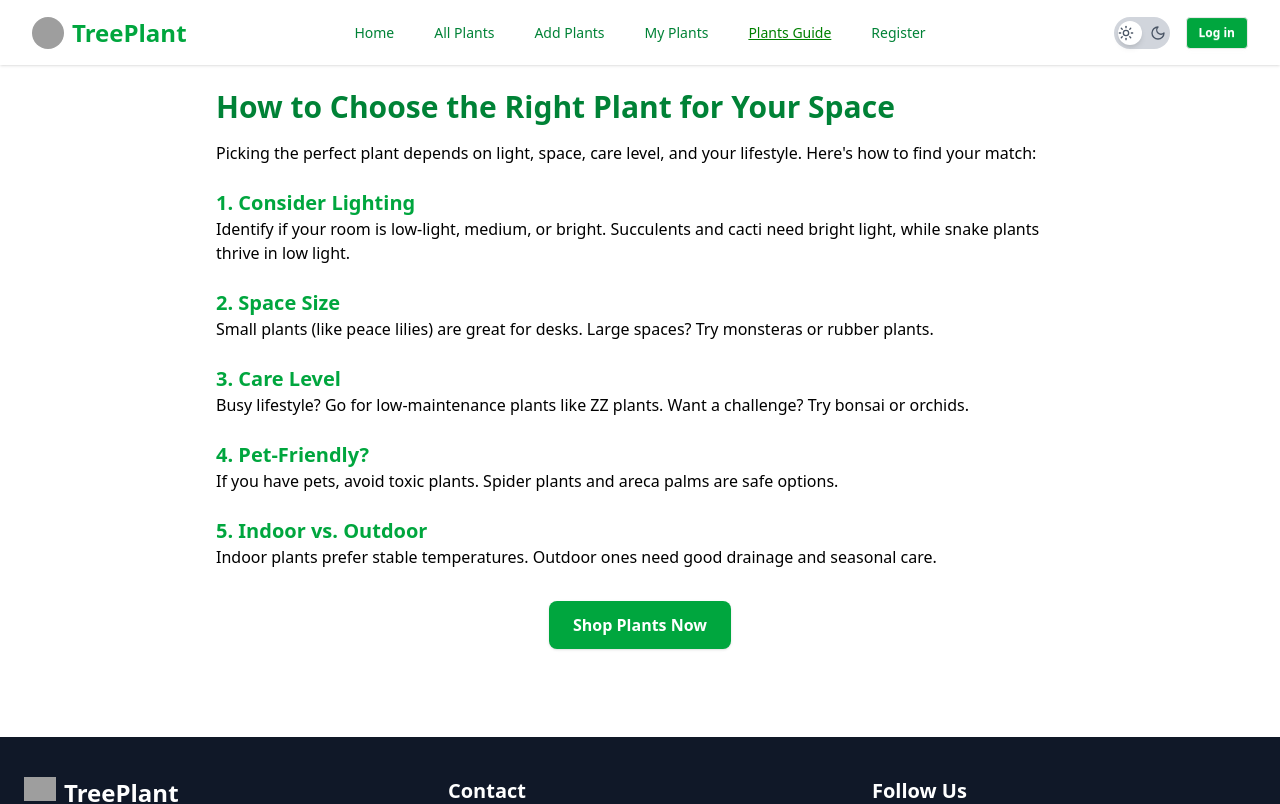
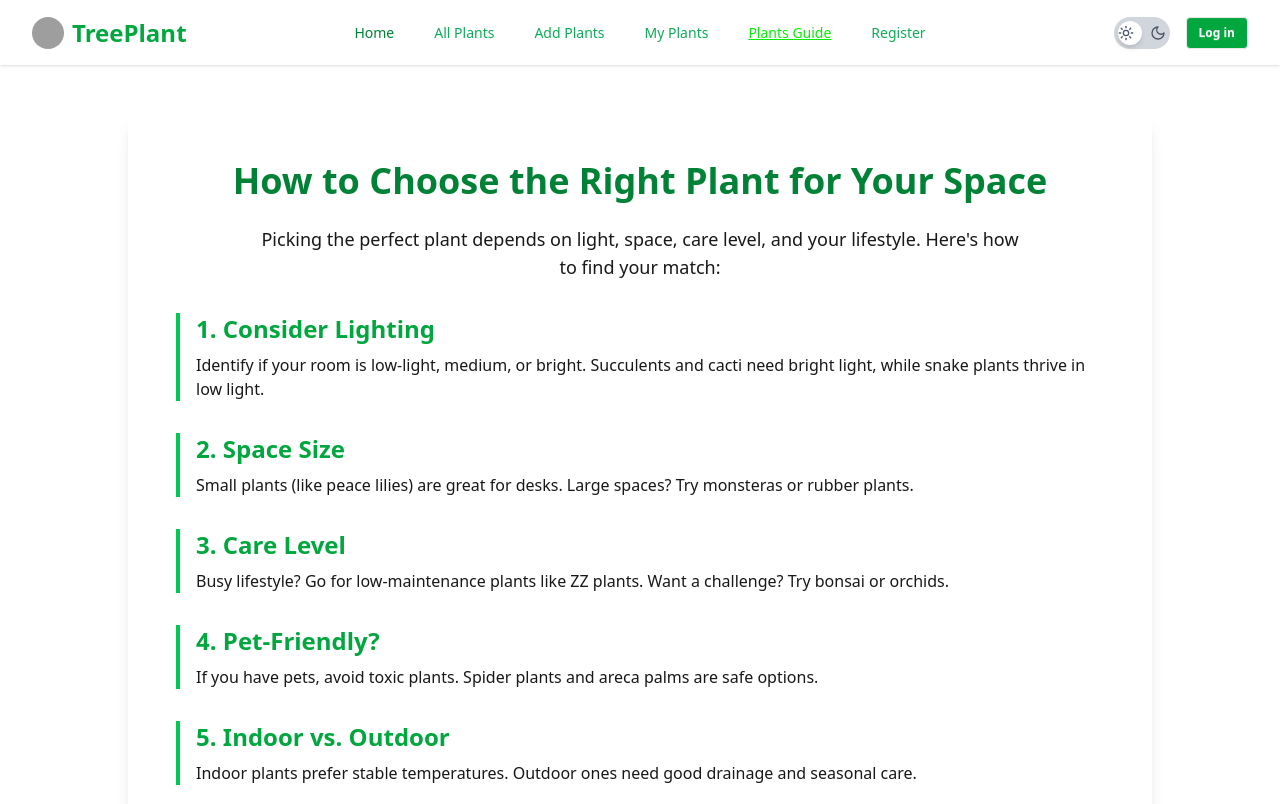
Before and after one commit to smnahidweb/tree-plant-store-client, a React (Vite) app: page /plantsGuide in a window 1280 px wide. Shown: the top 804 px of the page. Built offline with nearby package versions, Linux system fonts and the light colour scheme; no server answers; grey boxes are pictures that could not be loaded.

Commit message:
fixed some minors bugs

```diff
--- a/src/Components/Loading.jsx
+++ b/src/Components/Loading.jsx
@@ -2,7 +2,7 @@ import React from 'react';
 
 const Loading = () => {
     return (
-        <div className='text-center '>
+        <div className='text-center mt-8 '>
             <span className="loading loading-bars loading-xs"></span>
 <span className="loading loading-bars loading-sm"></span>
 <span className="loading loading-bars loading-md"></span>
--- a/src/Components/Navbar.jsx
+++ b/src/Components/Navbar.jsx
@@ -41,11 +41,11 @@ const Navbar = () => {
   const links = (
     <>
       <li><NavLink to="/">Home</NavLink></li>
-      <li><NavLink to="/allPlants">All Plants</NavLink></li>
-      <li><NavLink to="/addPlants">Add Plants</NavLink></li>
-      <li><NavLink to="/myPlants">My Plants</NavLink></li>
-      <li><NavLink to="/plantsGuide">Plants Guide </NavLink></li>
-      <li><NavLink to="/register">Register</NavLink></li>
+      <li><NavLink className={'text-[var(--HEADING-TITLE-TEXT)]'} to="/allPlants">All Plants</NavLink></li>
+      <li><NavLink className={'text-[var(--HEADING-TITLE-TEXT)]'} to="/addPlants">Add Plants</NavLink></li>
+      <li><NavLink className={'text-[var(--HEADING-TITLE-TEXT)]'} to="/myPlants">My Plants</NavLink></li>
+      <li><NavLink className={'text-[var(--HEADING-TITLE-TEXT)]'} to="/plantsGuide">Plants Guide </NavLink></li>
+      <li><NavLink className={'text-[var(--HEADING-TITLE-TEXT)]'} to="/register">Register</NavLink></li>
     </>
   );
 
--- a/src/Components/UpComingCard.jsx
+++ b/src/Components/UpComingCard.jsx
@@ -55,7 +55,7 @@ useEffect(() => {
       </h2>
 
       {upcomingWateringPlants.length === 0 ? (
-        <p className="text-center text-gray-500 text-lg">No plants need watering today.</p>
+        <p className="text-center text-gray-500 text-lg">No plants need watering today. if you check the Functionality then in Add plant section, you give the todays date</p>
       ) : (
         <ul className="space-y-6 divide-y divide-green-100 bg-green-50 rounded-2xl p-6 shadow-sm">
           {upcomingWateringPlants.map((plant) => (
--- a/src/Layout/HomeLayout.jsx
+++ b/src/Layout/HomeLayout.jsx
@@ -11,7 +11,7 @@ const HomeLayout = () => {
                 <Navbar></Navbar>
 
             </header>
-            <main>
+            <main className='min-h-screen'>
                 <Outlet></Outlet>
             </main>
             <Footer></Footer>
--- a/src/Pages/MobileCard.jsx
+++ b/src/Pages/MobileCard.jsx
@@ -28,23 +28,23 @@ const MobileCard = ({ data }) => {
   </thead>
 
   <tbody>
-    <tr className="block md:table-row md:border-none bg-white hover:bg-green-50 transition duration-300 ease-in-out border rounded-lg md:rounded-none mb-4 md:mb-0">
+    <tr className="block md:table-row md:border-none  hover:bg-green-50 transition duration-300 ease-in-out border rounded-lg md:rounded-none mb-4 md:mb-0">
 
 
-      <td className="block md:table-cell border border-green-200 px-6 py-4 text-sm text-green-900 font-medium">
-        <span className="md:hidden block text-xs font-semibold text-green-600 mb-1">Name</span>
+      <td className="block md:table-cell border border-green-200 px-6 py-4 text-sm text-[var(--TEXT-COLOR)]font-medium">
+        <span className="md:hidden block text-xs font-semibold text-[var(--TEXT-COLOR)] mb-1">Name</span>
         {name}
       </td>
 
 
-      <td className="block md:table-cell border border-green-200 px-6 py-4 text-sm text-green-800">
-        <span className="md:hidden block text-xs font-semibold text-green-600 mb-1">Next Watering</span>
+      <td className="block md:table-cell border border-green-200 px-6 py-4 text-sm text-[var(--TEXT-COLOR)]">
+        <span className="md:hidden block text-xs font-semibold text-[var(--TEXT-COLOR)] mb-1">Next Watering</span>
         {nextWatering}
       </td>
 
 
-      <td className="block md:table-cell border border-green-200 px-6 py-4 text-sm text-green-700">
-        <span className="md:hidden block text-xs font-semibold text-green-600 mb-1">Care</span>
+      <td className="block md:table-cell border border-green-200 px-6 py-4 text-sm text-[var(--TEXT-COLOR)]">
+        <span className="md:hidden block text-xs font-semibold text-[var(--TEXT-COLOR)] mb-1">Care</span>
         {healthStatus}
       </td>
 
--- a/src/Pages/PlanGuide.jsx
+++ b/src/Pages/PlanGuide.jsx
@@ -2,33 +2,71 @@ import React from 'react';
 
 const PlanGuide = () => {
     return (
-        <div>
-             <div className="max-w-4xl mx-auto p-6 text-gray-800">
-      <h1 className="text-3xl font-bold mb-4 text-green-700">How to Choose the Right Plant for Your Space</h1>
-      <p className="mb-4 text-[var(--TEXT-COLOR)]">Picking the perfect plant depends on light, space, care level, and your lifestyle. Here's how to find your match:</p>
+        <div className="  py-12 px-4 sm:px-6 lg:px-8">
+  <div className="max-w-5xl mx-auto">
+    <div className="  rounded-2xl shadow-lg p-8 md:p-12">
+      <h1 className="text-4xl font-bold text-green-700 dark:text-green-400 mb-6 text-center">
+        How to Choose the Right Plant for Your Space
+      </h1>
+      <p className="text-lg  mb-8 text-center max-w-3xl mx-auto">
+        Picking the perfect plant depends on light, space, care level, and your lifestyle. Here's how to find your match:
+      </p>
 
-      <h2 className="text-xl font-semibold text-green-600 mt-6">1. Consider Lighting</h2>
-      <p className="mb-4 text-[var(--TEXT-COLOR)]">Identify if your room is low-light, medium, or bright. Succulents and cacti need bright light, while snake plants thrive in low light.</p>
+      <div className="space-y-8">
 
-      <h2 className="text-xl font-semibold text-green-600 mt-6">2. Space Size</h2>
-      <p className="mb-4 text-[var(--TEXT-COLOR)]">Small plants (like peace lilies) are great for desks. Large spaces? Try monsteras or rubber plants.</p>
+        <div className="border-l-4 border-green-500 pl-4">
+          <h2 className="text-2xl font-semibold text-green-600 dark:text-green-300 mb-2">1. Consider Lighting</h2>
+          <p className="">
+            Identify if your room is low-light, medium, or bright. Succulents and cacti need bright light, while snake plants thrive in low light.
+          </p>
+        </div>
 
-      <h2 className="text-xl font-semibold text-green-600 mt-6">3. Care Level</h2>
-      <p className="mb-4 text-[var(--TEXT-COLOR)]">Busy lifestyle? Go for low-maintenance plants like ZZ plants. Want a challenge? Try bonsai or orchids.</p>
 
-      <h2 className="text-xl font-semibold text-green-600 mt-6">4. Pet-Friendly?</h2>
-      <p className="mb-4 text-[var(--TEXT-COLOR)]">If you have pets, avoid toxic plants. Spider plants and areca palms are safe options.</p>
+        <div className="border-l-4 border-green-500 pl-4">
+          <h2 className="text-2xl font-semibold text-green-600 dark:text-green-300 mb-2">2. Space Size</h2>
+          <p className="">
+            Small plants (like peace lilies) are great for desks. Large spaces? Try monsteras or rubber plants.
+          </p>
+        </div>
 
-      <h2 className="text-xl font-semibold text-green-600 mt-6">5. Indoor vs. Outdoor</h2>
-      <p className="mb-4 text-[var(--TEXT-COLOR)]">Indoor plants prefer stable temperatures. Outdoor ones need good drainage and seasonal care.</p>
 
-      <div className="mt-8 text-center">
-        <a href="/shop" className="inline-block px-6 py-3 bg-green-600 text-white font-semibold rounded-lg shadow hover:bg-green-700 transition">
-          Shop Plants Now
+        <div className="border-l-4 border-green-500 pl-4">
+          <h2 className="text-2xl font-semibold text-green-600 dark:text-green-300 mb-2">3. Care Level</h2>
+          <p className="">
+            Busy lifestyle? Go for low-maintenance plants like ZZ plants. Want a challenge? Try bonsai or orchids.
+          </p>
+        </div>
+
+
+        <div className="border-l-4 border-green-500 pl-4">
+          <h2 className="text-2xl font-semibold text-green-600 dark:text-green-300 mb-2">4. Pet-Friendly?</h2>
+          <p className="">
+            If you have pets, avoid toxic plants. Spider plants and areca palms are safe options.
+          </p>
+        </div>
+
+
+        <div className="border-l-4 border-green-500 pl-4">
+          <h2 className="text-2xl font-semibold text-green-600 dark:text-green-300 mb-2">5. Indoor vs. Outdoor</h2>
+          <p className="">
+            Indoor plants prefer stable temperatures. Outdoor ones need good drainage and seasonal care.
+          </p>
+        </div>
+      </div>
+
+
+      <div className="mt-12 text-center">
+        <a
+          href="/shop"
+          className="inline-block bg-green-600 hover:bg-green-700 transition text-white font-semibold py-3 px-8 rounded-xl shadow-md"
+        >
+           Shop Plants Now
         </a>
       </div>
     </div>
-        </div>
+  </div>
+</div>
+
     );
 };
 
--- a/src/Pages/TableCard.jsx
+++ b/src/Pages/TableCard.jsx
@@ -26,7 +26,7 @@ const TableCard = ({ data }) => {
         />
       </td>
       <td className="px-6 py-4 font-medium text-green-800">{name}</td>
-      <td className="px-6 py-4">{category}</td>
+      <td className="px-6 py-4 ">{category}</td>
       <td className="px-6 py-4">{careLevel}</td>
       <td className="px-6 py-4">
         <div className="flex flex-col">
--- a/src/index.css
+++ b/src/index.css
@@ -9,7 +9,7 @@
 
 [ data-theme = "light"]{
     --TEXT-COLOR:black;
-     --HEADING-TITLE-TEXT:#016630;
+     --HEADING-TITLE-TEXT:#0dac57;
 
 }
 
@@ -26,6 +26,6 @@
 
 
 a.active {
-  color: green;
+  color: rgb(5, 237, 5);
   text-decoration: underline;
 }
```
